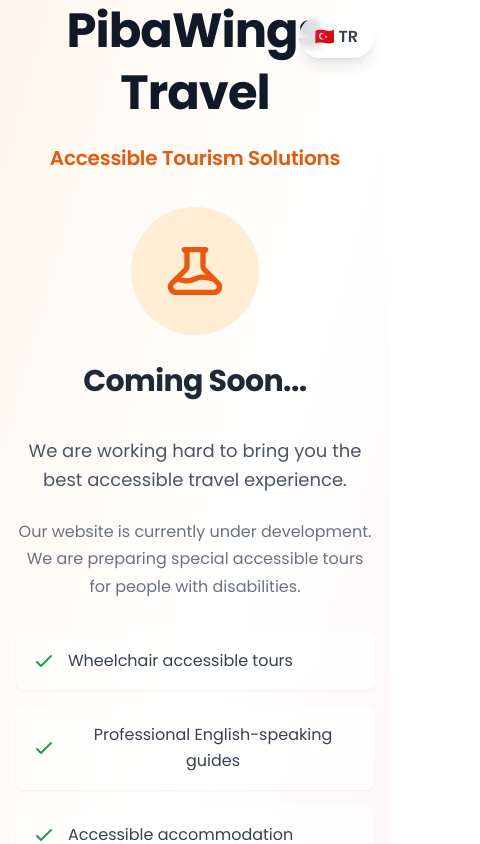
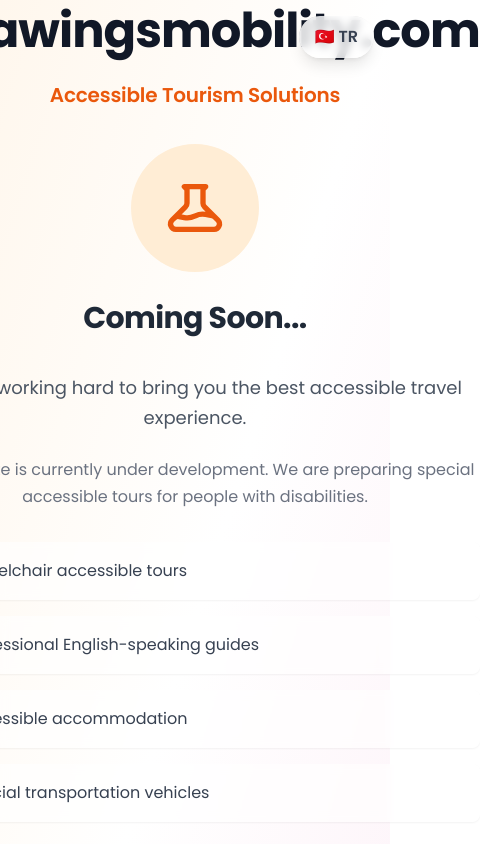
Before and after one commit to gokhanazp/travel, a React (Vite) app: page /about in a window 390 px wide. Shown: the top 844 px of the page, 480 px wide, since content can reach past the window. Built offline with nearby package versions, Linux system fonts and the light colour scheme.

Commit message:
Update brand name from PibaWings Travel to pibawingsmobility.com across all files

```diff
--- a/index.html
+++ b/index.html
@@ -10,13 +10,13 @@
     <meta name="googlebot" content="noindex, nofollow" />
 
     <!-- SEO Meta Tags -->
-    <title>Piba Wings - Engelliler İçin Özel İstanbul Turları | Erişilebilir Seyahat</title>
+    <title>pibawingsmobility.com - Engelliler İçin Özel İstanbul Turları | Erişilebilir Seyahat</title>
     <meta name="description" content="Engelli bireyler için özel olarak tasarlanmış İstanbul turları. Sultanahmet, Ayasofya, Yerebatan Sarnıcı ve Topkapı Sarayı turları. Erişilebilir araçlar ve uzman rehberler." />
     <meta name="keywords" content="engelli turları, erişilebilir turizm, İstanbul turları, tekerlekli sandalye dostu, engelli seyahat, Sultanahmet, Ayasofya" />
-    <meta name="author" content="Piba Wings Travel Agency" />
+    <meta name="author" content="pibawingsmobility.com" />
 
     <!-- Open Graph Meta Tags -->
-    <meta property="og:title" content="Piba Wings - Engelliler İçin Özel İstanbul Turları" />
+    <meta property="og:title" content="pibawingsmobility.com - Engelliler İçin Özel İstanbul Turları" />
     <meta property="og:description" content="Herkes için erişilebilir, güvenli ve unutulmaz İstanbul deneyimleri. Profesyonel rehberlik ve özel araçlarla tarihi güzellikleri keşfedin." />
     <meta property="og:type" content="website" />
     <meta property="og:locale" content="tr_TR" />
--- a/src/components/Footer.jsx
+++ b/src/components/Footer.jsx
@@ -14,7 +14,7 @@ const Footer = () => {
               <div className="bg-white/90 backdrop-blur-sm rounded-xl p-4 inline-block shadow-lg">
                 <img
                   src="/logo.png"
-                  alt="Piba Wings Travel Logo"
+                  alt="pibawingsmobility.com Logo"
                   className="h-16 w-auto object-contain"
                 />
               </div>
@@ -52,7 +52,7 @@ const Footer = () => {
                 <svg className="w-5 h-5 text-blue-400" fill="none" stroke="currentColor" viewBox="0 0 24 24">
                   <path strokeLinecap="round" strokeLinejoin="round" strokeWidth={2} d="M3 8l7.89 4.26a2 2 0 002.22 0L21 8M5 19h14a2 2 0 002-2V7a2 2 0 00-2-2H5a2 2 0 00-2 2v10a2 2 0 002 2z" />
                 </svg>
-                <span className="text-gray-300">info@pibawingstravel.com</span>
+                <span className="text-gray-300">info@pibawingsmobility.com</span>
               </div>
             </div>
           </div>
@@ -148,7 +148,7 @@ const Footer = () => {
         <div className="border-t border-white/20 pt-8">
           <div className="flex flex-col md:flex-row justify-between items-center space-y-4 md:space-y-0">
             <div className="text-gray-300 text-sm">
-              © 2024 Piba Wings Travel. All rights reserved.
+              © 2024 pibawingsmobility.com. All rights reserved.
             </div>
 
             <div className="flex items-center space-x-6 text-sm">
--- a/src/components/Header.jsx
+++ b/src/components/Header.jsx
@@ -17,7 +17,7 @@ const TopBar = () => {
             <svg className="w-4 h-4 text-orange-400" fill="none" stroke="currentColor" viewBox="0 0 24 24">
               <path strokeLinecap="round" strokeLinejoin="round" strokeWidth={2} d="M3 8l7.89 4.26a2 2 0 002.22 0L21 8M5 19h14a2 2 0 002-2V7a2 2 0 00-2-2H5a2 2 0 00-2 2v10a2 2 0 002 2z" />
             </svg>
-            <span>info@pibawingstravel.com</span>
+            <span>info@pibawingsmobility.com</span>
           </div>
         </div>
         <div className="flex items-center space-x-4">
@@ -54,11 +54,11 @@ const MainHeader = () => {
       <div className="max-w-7xl mx-auto px-4 sm:px-6 lg:px-8">
         <div className="flex justify-between items-center h-16 sm:h-20">
 
-          {/* Logo - Piba Wings Travel */}
+          {/* Logo - pibawingsmobility.com */}
           <Link to="/" className="flex items-center">
             <img
               src="/logo.png"
-              alt="Piba Wings Travel"
+              alt="pibawingsmobility.com"
               className="h-10 sm:h-12 w-auto"
             />
           </Link>
@@ -223,7 +223,7 @@ const MainHeader = () => {
                     <svg className="w-4 h-4 text-orange-500" fill="none" stroke="currentColor" viewBox="0 0 24 24">
                       <path strokeLinecap="round" strokeLinejoin="round" strokeWidth={2} d="M3 8l7.89 4.26a2 2 0 002.22 0L21 8M5 19h14a2 2 0 002-2V7a2 2 0 00-2-2H5a2 2 0 00-2 2v10a2 2 0 002 2z" />
                     </svg>
-                    <a href="mailto:info@pibawingstravel.com" className="hover:text-orange-500 break-all">info@pibawingstravel.com</a>
+                    <a href="mailto:info@pibawingsmobility.com" className="hover:text-orange-500 break-all">info@pibawingsmobility.com</a>
                   </div>
                 </div>
               </div>
--- a/src/components/UnderConstruction.jsx
+++ b/src/components/UnderConstruction.jsx
@@ -11,7 +11,7 @@ const UnderConstruction = ({ onAuthenticated }) => {
 
   const content = {
     en: {
-      title: 'PibaWings Travel',
+      title: 'pibawingsmobility.com',
       subtitle: 'Accessible Tourism Solutions',
       message: 'We are working hard to bring you the best accessible travel experience.',
       description: 'Our website is currently under development. We are preparing special accessible tours for people with disabilities.',
@@ -23,7 +23,7 @@ const UnderConstruction = ({ onAuthenticated }) => {
       ],
       comingSoon: 'Coming Soon...',
       contact: 'For information and early bookings:',
-      email: 'info@pibawings.com',
+      email: 'info@pibawingsmobility.com',
       phone: '+90 212 XXX XX XX',
       passwordLabel: 'Access Password',
       passwordPlaceholder: 'Enter password to preview',
@@ -31,7 +31,7 @@ const UnderConstruction = ({ onAuthenticated }) => {
       errorMessage: 'Incorrect password. Please try again.'
     },
     tr: {
-      title: 'PibaWings Travel',
+      title: 'pibawingsmobility.com',
       subtitle: 'Erişilebilir Turizm Çözümleri',
       message: 'Size en iyi erişilebilir seyahat deneyimini sunmak için çok çalışıyoruz.',
       description: 'Web sitemiz şu anda geliştirme aşamasındadır. Engelli bireyler için özel erişilebilir turlar hazırlıyoruz.',
@@ -43,7 +43,7 @@ const UnderConstruction = ({ onAuthenticated }) => {
       ],
       comingSoon: 'Çok Yakında...',
       contact: 'Bilgi ve erken rezervasyon için:',
-      email: 'info@pibawings.com',
+      email: 'info@pibawingsmobility.com',
       phone: '+90 212 XXX XX XX',
       passwordLabel: 'Erişim Şifresi',
       passwordPlaceholder: 'Önizleme için şifre girin',
--- a/src/pages/ContactPage.jsx
+++ b/src/pages/ContactPage.jsx
@@ -148,8 +148,8 @@ const ContactPage = () => {
                   </div>
                   <div>
                     <h3 className="text-lg font-semibold text-gray-900 mb-1">{currentContent.email}</h3>
-                    <a href="mailto:info@pibawingstravel.com" className="text-orange-600 hover:text-orange-700 font-medium">
-                      info@pibawingstravel.com
+                    <a href="mailto:info@pibawingsmobility.com" className="text-orange-600 hover:text-orange-700 font-medium">
+                      info@pibawingsmobility.com
                     </a>
                   </div>
                 </div>
--- a/src/pages/HomePage.jsx
+++ b/src/pages/HomePage.jsx
@@ -70,7 +70,7 @@ const HomePage = () => {
                     <div className="absolute -bottom-1 right-1/3 w-2 h-2 bg-orange-300 rounded-full opacity-60 animate-bounce" style={{animationDelay: '1.5s'}}></div>
                   </span>
                   <span className="block text-gray-800 relative">
-                    PibaWings
+                    pibawingsmobility.com
                     {/* Subtle underline animation */}
                     <div className="absolute -bottom-2 left-0 h-1 bg-gradient-to-r from-orange-500 to-pink-500 rounded-full animate-pulse" style={{width: '60%'}}></div>
                   </span>
@@ -86,7 +86,7 @@ const HomePage = () => {
                   <div className="flex items-center justify-center lg:justify-start">
                     <div className="w-12 h-0.5 bg-gradient-to-r from-orange-500 to-pink-500 mr-3 animate-scale-in" style={{animationDelay: '0.7s'}}></div>
                     <span className="text-sm text-gray-500 font-medium uppercase tracking-widest animate-fade-in" style={{animationDelay: '0.9s'}}>
-                      Piba Wings Mobility
+                      Accessible Tourism Solutions
                     </span>
                     <div className="w-12 h-0.5 bg-gradient-to-r from-pink-500 to-orange-500 ml-3 animate-scale-in" style={{animationDelay: '1.1s'}}></div>
                   </div>
```
Also changed, not shown: public/robots.txt.
